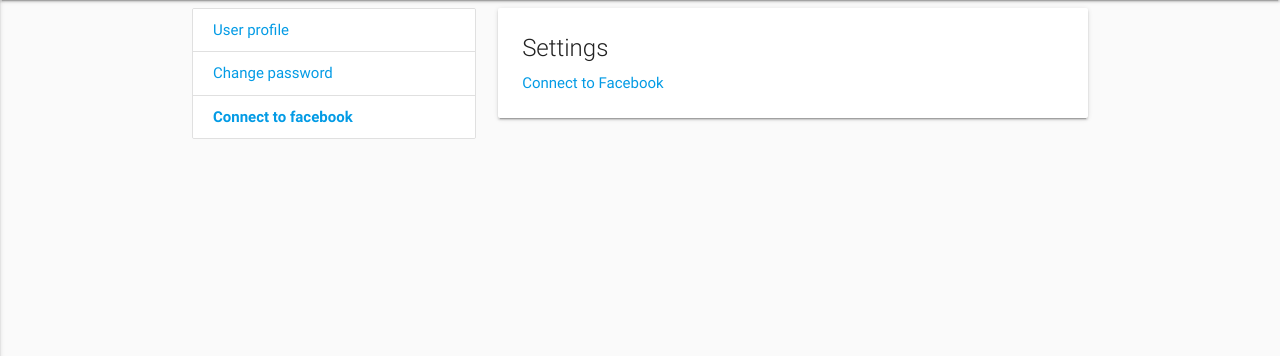
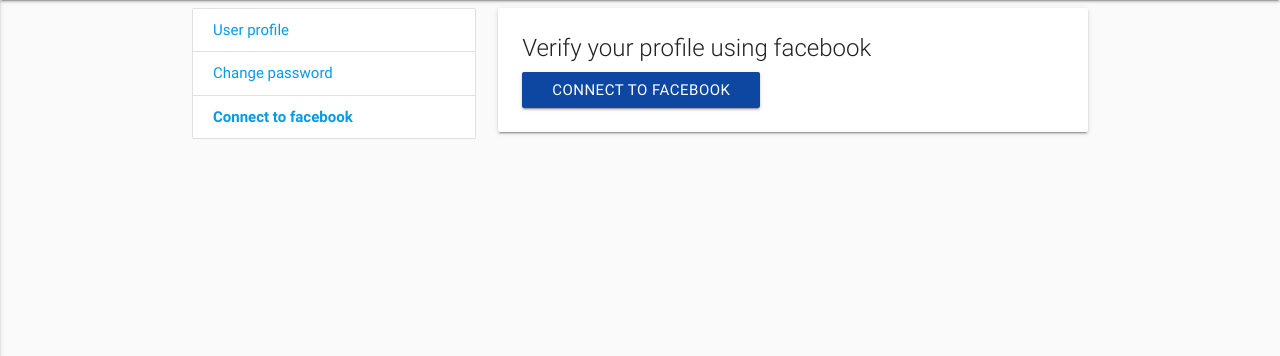
Before and after one commit to thiagoferreiraw/mixapp, a Django app: page /user/settings/ in a window 1280 px wide. Shown: the part 64-420 px from the top of the page. Run offline with Django 3.2, Linux system fonts and the light colour scheme; the visitor is signed in with stand-in values (Sample User, id 1); some libraries are stand-ins or nearby versions.

Commit message:
Facebook stuff

```diff
--- a/app/config/base_settings.py
+++ b/app/config/base_settings.py
@@ -139,7 +139,7 @@ SOCIAL_AUTH_FACEBOOK_SCOPE = ['email']
 
 
 SOCIAL_AUTH_LOGIN_ERROR_URL = '/user/settings/'
-SOCIAL_AUTH_LOGIN_REDIRECT_URL = '/home/'
+SOCIAL_AUTH_LOGIN_REDIRECT_URL = '/user/settings/'
 SOCIAL_AUTH_RAISE_EXCEPTIONS = False
 
 
--- a/app/templates/layout/header.html
+++ b/app/templates/layout/header.html
@@ -14,7 +14,7 @@
 
 <div class="container">
 {% for message in messages %}
-    <p style="color: white; font-weight: 600; padding:5px" class="{% if message.tags == 'success' %}green darken-4{% elif message.tags == 'error' %}red darken-4{% endif %}">
+    <p style="color: white; font-weight: 600; padding:5px" class="{% if message.tags == 'success' %}green darken-4{% elif 'error' in message.tags %}red darken-4{% endif %}">
         {{ message }}
     </p>
 {% endfor %}
--- a/users/templates/user_profile/settings.html
+++ b/users/templates/user_profile/settings.html
@@ -3,14 +3,18 @@
 {% block content %}
 <div class="card white">
     <div class="card-content">
-        <span class="card-title">Settings</span>
+        <span class="card-title">Verify your profile using facebook</span>
         {% if facebook_login %}
-            <p>Connected as <a href="https://facebook.com/{{ facebook_login.extra_data.id }}/"
-                               target="_blank">{{ facebook_login.extra_data.id }}</a></p>
+            <div class="card-panel blue darken-4 white-text">You are connected to facebook as
+            <a href="https://facebook.com/{{ facebook_login.extra_data.id }}/"
+                               target="_blank">{{ facebook_login.extra_data.id }}</a>
+
+            </div>
             {% if can_disconnect %}
                 <form method="post" action="{% url 'social:disconnect' 'facebook' %}">
                     {% csrf_token %}
-                    <button type="submit">Disconnect from Facebook</button>
+
+                    <button type="submit" class="btn btn-flat red-text white ">Disconnect from Facebook</button>
                 </form>
             {% else %}
                 <button type="button" disabled>Disconnect from Facebook</button>
@@ -18,7 +22,7 @@
                     your account before disconnecting from Facebook.</p>
             {% endif %}
         {% else %}
-            <a href="{% url 'social:begin' 'facebook' %}">Connect to Facebook</a>
+            <a href="{% url 'social:begin' 'facebook' %}" class="btn blue darken-4">Connect to Facebook</a>
         {% endif %}
     </div>
 </div>
```
Also changed, not shown: users/templates/registration/logged_out.html (+12 -3 lines).
